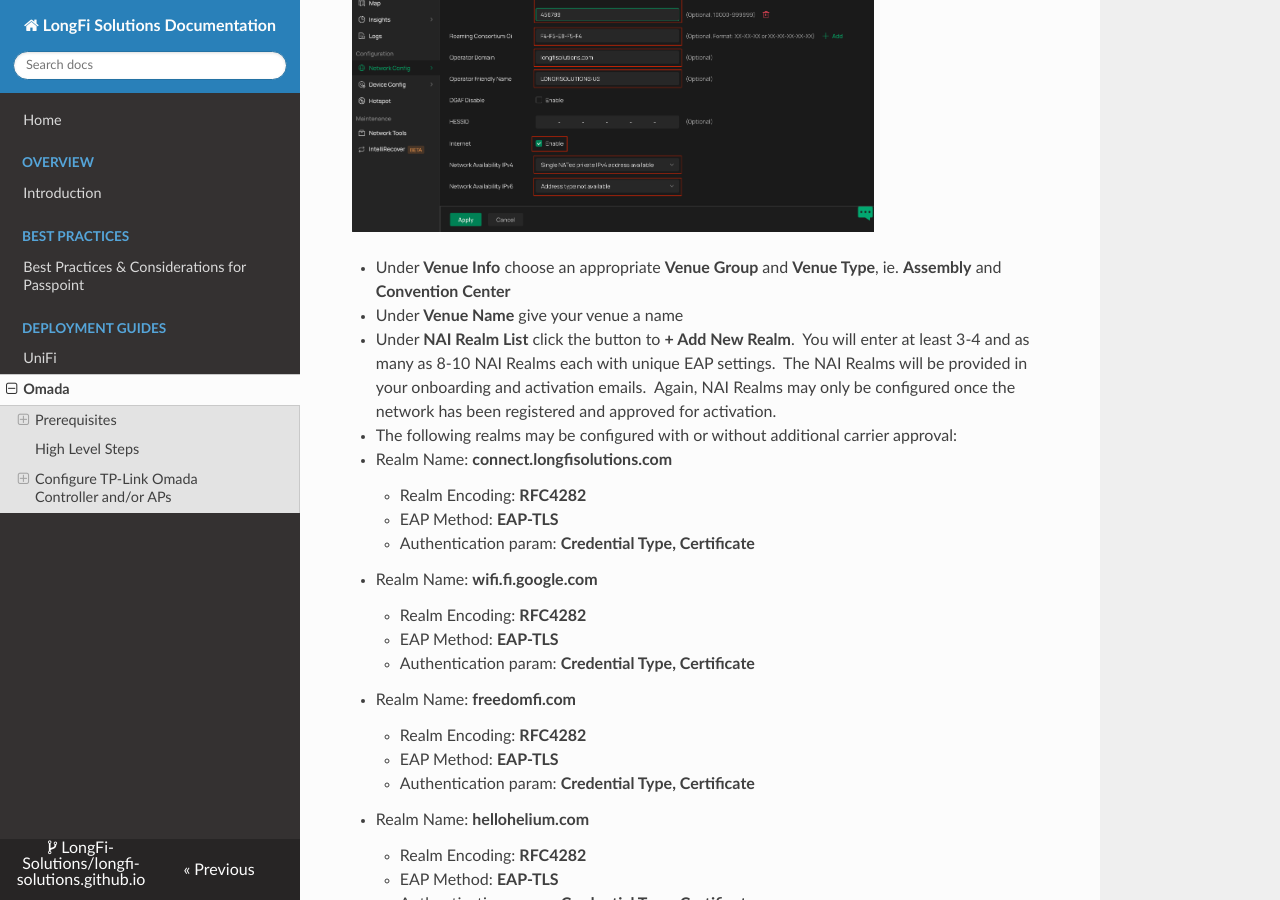
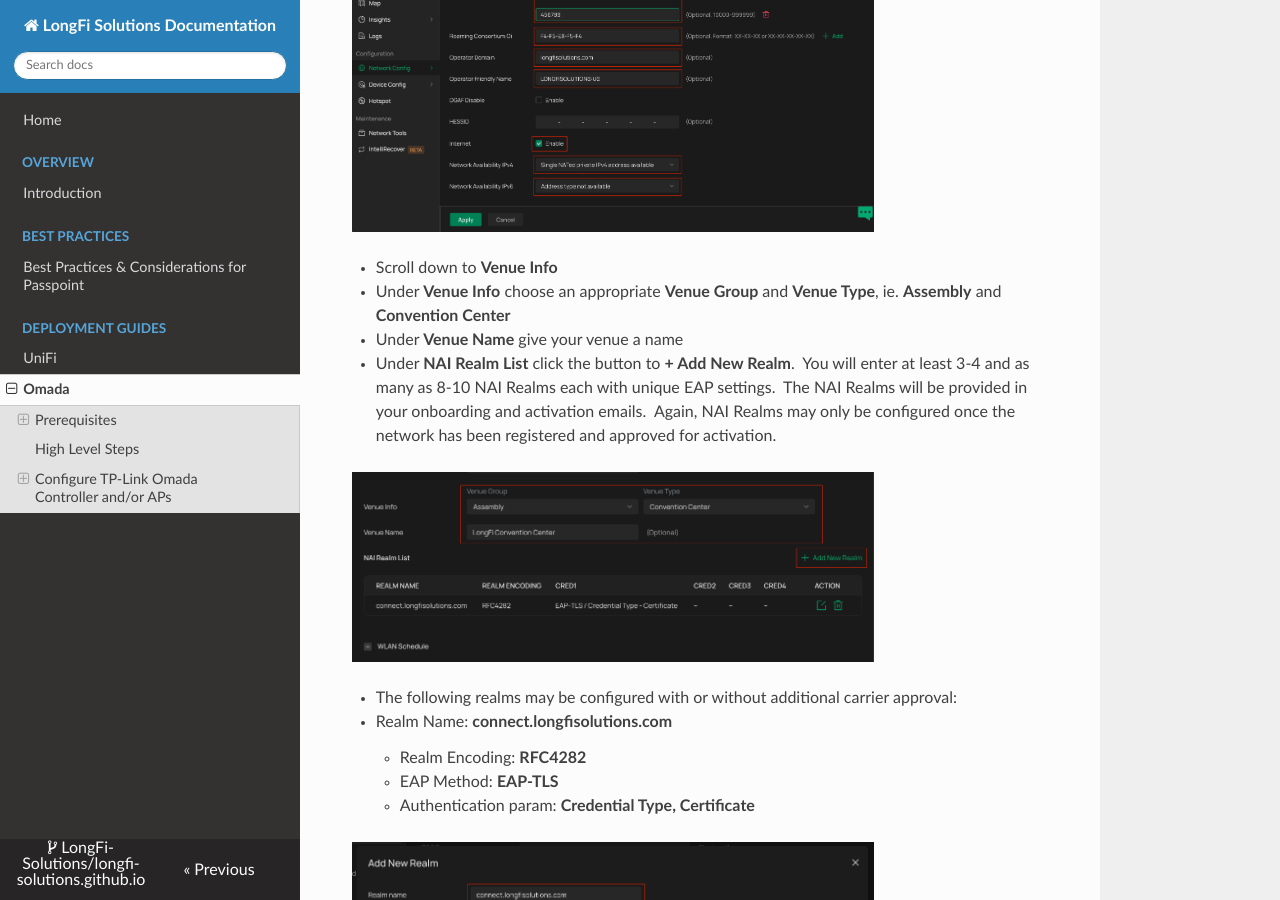
Before and after one commit to LongFi-Solutions/longfi-solutions.github.io, an MkDocs documentation site: the page built from docs/deployment/omada-networks.md, in a window 1280 px wide and 900 px high, scrolled down 10197 px. Built offline with MkDocs 1.6.1, drawn with Linux system fonts in a browser that asks for light colours; nearby versions of some CDN libraries.

Commit message:
Update Deployment Guides “omada-networks” +3

```diff
--- a/docs/deployment/omada-networks.md
+++ b/docs/deployment/omada-networks.md
@@ -217,14 +217,21 @@ From the **SSID** tab hit the button to **+ Create New Wireless Network**
 
 ![](/assets/images/Omada-14-Hotspot-Profile-1.png){ .img-lg }
 
+- Scroll down to **Venue Info**
 - Under **Venue Info** choose an appropriate **Venue Group** and **Venue Type**, ie. **Assembly** and **Convention Center**
 - Under **Venue Name** give your venue a name
 - Under **NAI Realm List** click the button to **+ Add New Realm**.  You will enter at least 3-4 and as many as 8-10 NAI Realms each with unique EAP settings.  The NAI Realms will be provided in your onboarding and activation emails.  Again, NAI Realms may only be configured once the network has been registered and approved for activation.
+
+![](/assets/images/Omada-15-Venue-and-Realms.png){ .img-lg }
+
 - The following realms may be configured with or without additional carrier approval:
 - Realm Name: **connect.longfisolutions.com**
     - Realm Encoding: **RFC4282**
     - EAP Method: **EAP-TLS**
     - Authentication param: **Credential Type, Certificate**
+
+![](/assets/images/Omada-16-NAI-Realms-1.png){ .img-lg }
+
 - Realm Name: **wifi.fi.google.com**
     - Realm Encoding: **RFC4282**
     - EAP Method: **EAP-TLS**
```
Also changed, not shown: other parts of docs/deployment/omada-networks.md (+3 -0 lines), docs/assets/images/Omada-15-Venue-and-Realms.png (added), docs/assets/images/Omada-16-NAI-Realms-1.png (added), docs/assets/images/Omada-17-NAI-Realms-Preapproved.png (added).
